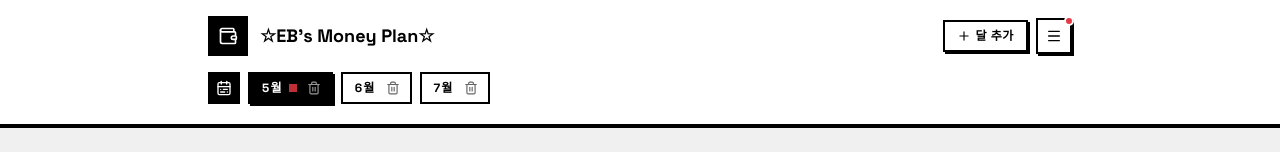
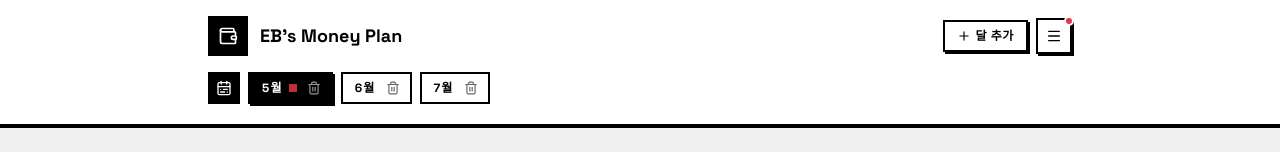
Before and after one commit to eunbin0123/moneyplan, a React (Vite) app: page / in a window 1280 px wide. Shown: the top 152 px of the page. Built offline with nearby package versions, Linux system fonts and the light colour scheme; no server answers; the database is empty.

Commit message:
Update Header.tsx

```diff
--- a/src/components/Header.tsx
+++ b/src/components/Header.tsx
@@ -54,7 +54,7 @@ export const Header: React.FC<HeaderProps> = ({
                             <div className="h-10 w-10 bg-black text-white flex items-center justify-center border-2 border-black shrink-0">
                                 <Wallet className="h-5 w-5" />
                             </div>
-                            <h1 className="text-lg font-extrabold text-black select-none">☆EB's Money Plan☆</h1>
+                            <h1 className="text-lg font-extrabold text-black select-none">EB's Money Plan</h1>
                         </div>
 
                         <div className="flex items-center gap-2">
```
